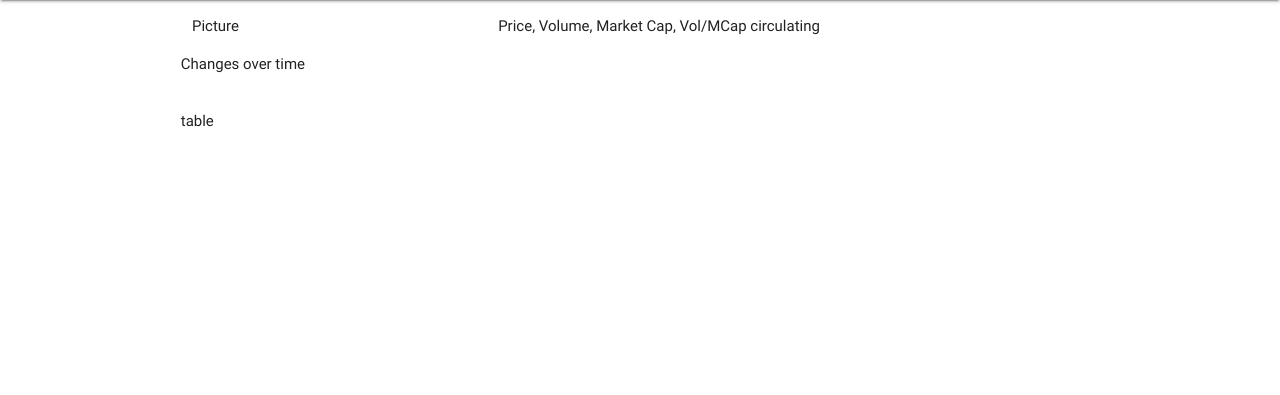
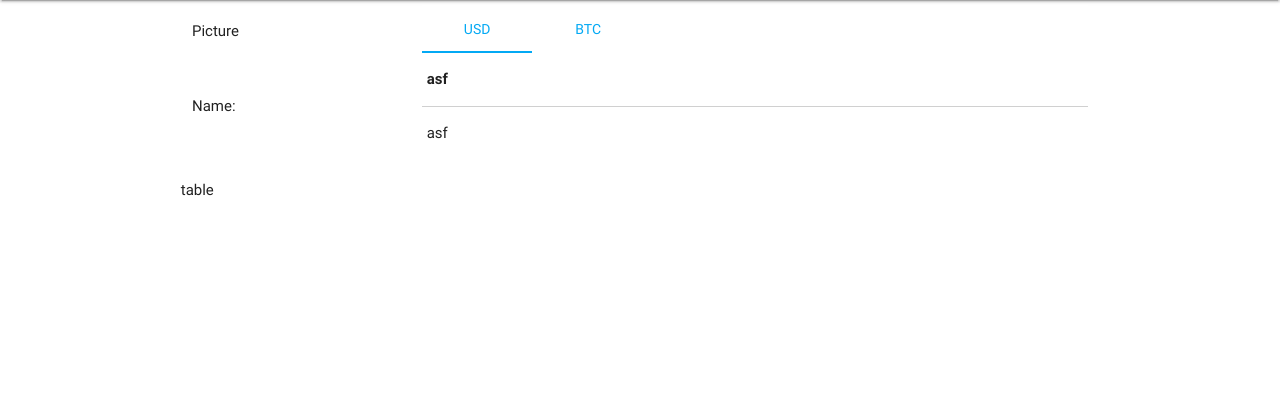
Before and after one commit to robeartoe/CS362-CryptoCurrencyViewer, a Flask app: template app/templates/currency.html in a window 1280 px wide. Shown: the part 64-459 px from the top of the page. Run offline with Flask 2, Linux system fonts and the light colour scheme; the template is opened without the code that fills it, so the values that code supplies are empty; parts of the project's set-up code (start-up, migrations or seed data) failed here and were passed over; some libraries are stand-ins or nearby versions.

Commit message:
Starting indiv template, found another api which sorts currency by rank
I'm going to make quite a bit of changes, so I have to save before I get into it.

```diff
--- a/app/templates/currency.html
+++ b/app/templates/currency.html
@@ -1,17 +1,50 @@
 {% extends "index.html" %}
 {% block content %}
 <main>
-  <div class="container">
+  <div class="container" style="padding-top:5px;">
     <div class="row">
-      <div class="col s4">
+      <div class="col s3">
         <p>Picture</p>
+        <img src="">
+        <p>Name:</p>
       </div>
-      <div class="col s8">
-        <p>Price, Volume, Market Cap, Vol/MCap circulating</p>
-
+      <div class="col s9">
+        <ul class="tabs">
+          <div class="indicator light-blue"></div>
+          <li class="tab col s2"><a href="#USD"><span class="light-blue-text">USD</span></a></li>
+          <li class="tab col s2 "><a href="#BTC"> <span class="light-blue-text">BTC </span> </a></li>
+        </ul>
+        <!-- Table of Info: -->
+        <!-- Price, Volume, Market Cap, Vol/MCap circulating -->
+        <div class="" id="USD">
+          <table>
+            <thead>
+              <tr>
+                <th>asf</th>
+              </tr>
+            </thead>
+            <tbody>
+              <tr>
+                <td>asf</td>
+              </tr>
+            </tbody>
+          </table>
+        </div>
+        <div class="" id="BTC">
+          <table>
+            <thead>
+              <tr>
+                <th>asdf</th>
+              </tr>
+            </thead>
+            <tbody>
+              <tr>
+                <td>asdf</td>
+              </tr>
+            </tbody>
+          </table>
+        </div>
       </div>
-      <div class="divider"></div>
-      <p>Changes over time</p>
     </div>
     <div class="row">
       <p>table</p>
```
Also changed, not shown: app/CCApi.py (+14 -9 lines), app/routes.py (+4 -4 lines).
